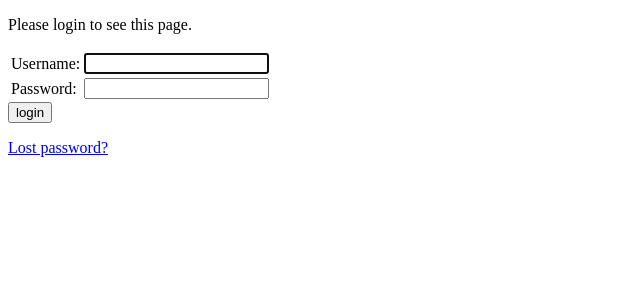
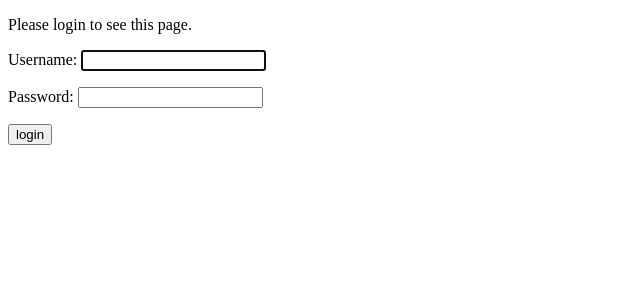
Before and after one commit to arecker/moolah, a Django app: a page that uses templates/registration/login.html in a window 1280 px wide. Shown: the top 300 px of the page, without its empty margins (0-640 px from the left). Run offline with Django 3.2, Linux system fonts and the light colour scheme.

Commit message:
Templates: removes some crap from login

```diff
--- a/templates/registration/login.html
+++ b/templates/registration/login.html
@@ -16,23 +16,10 @@
 {% endif %}
 
 <form method="post" action="{% url 'django.contrib.auth.views.login' %}">
-{% csrf_token %}
-<table>
-<tr>
-    <td>{{ form.username.label_tag }}</td>
-    <td>{{ form.username }}</td>
-</tr>
-<tr>
-    <td>{{ form.password.label_tag }}</td>
-    <td>{{ form.password }}</td>
-</tr>
-</table>
-
-<input type="submit" value="login" />
-<input type="hidden" name="next" value="{{ next }}" />
+  {% csrf_token %}
+  {{ form.as_p }}
+  <input type="submit" value="login" />
+  <input type="hidden" name="next" value="{{ next }}" />
 </form>
 
-{# Assumes you setup the password_reset view in your URLconf #}
-<p><a href="{% url 'password_reset' %}">Lost password?</a></p>
-
 {% endblock %}
```
